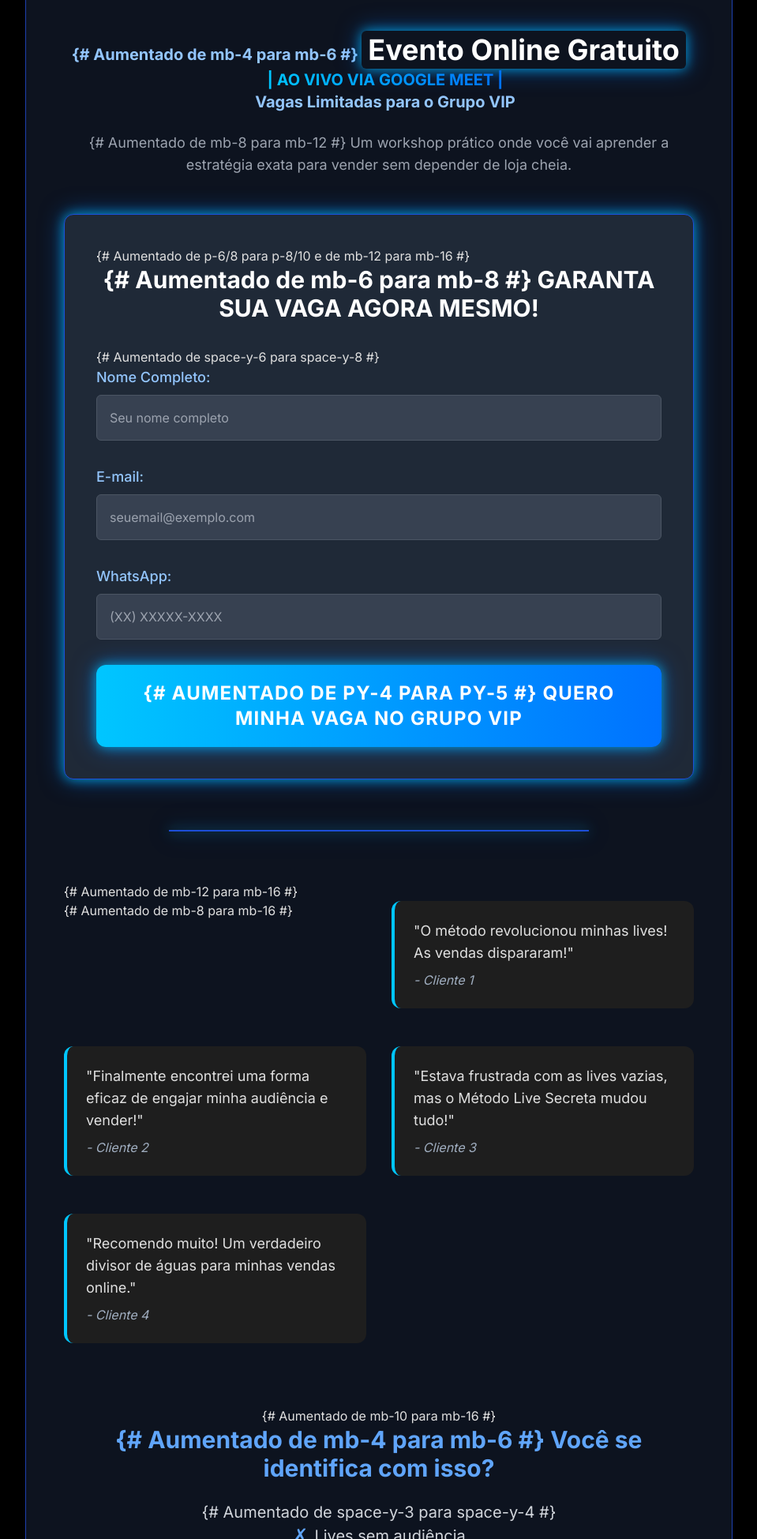
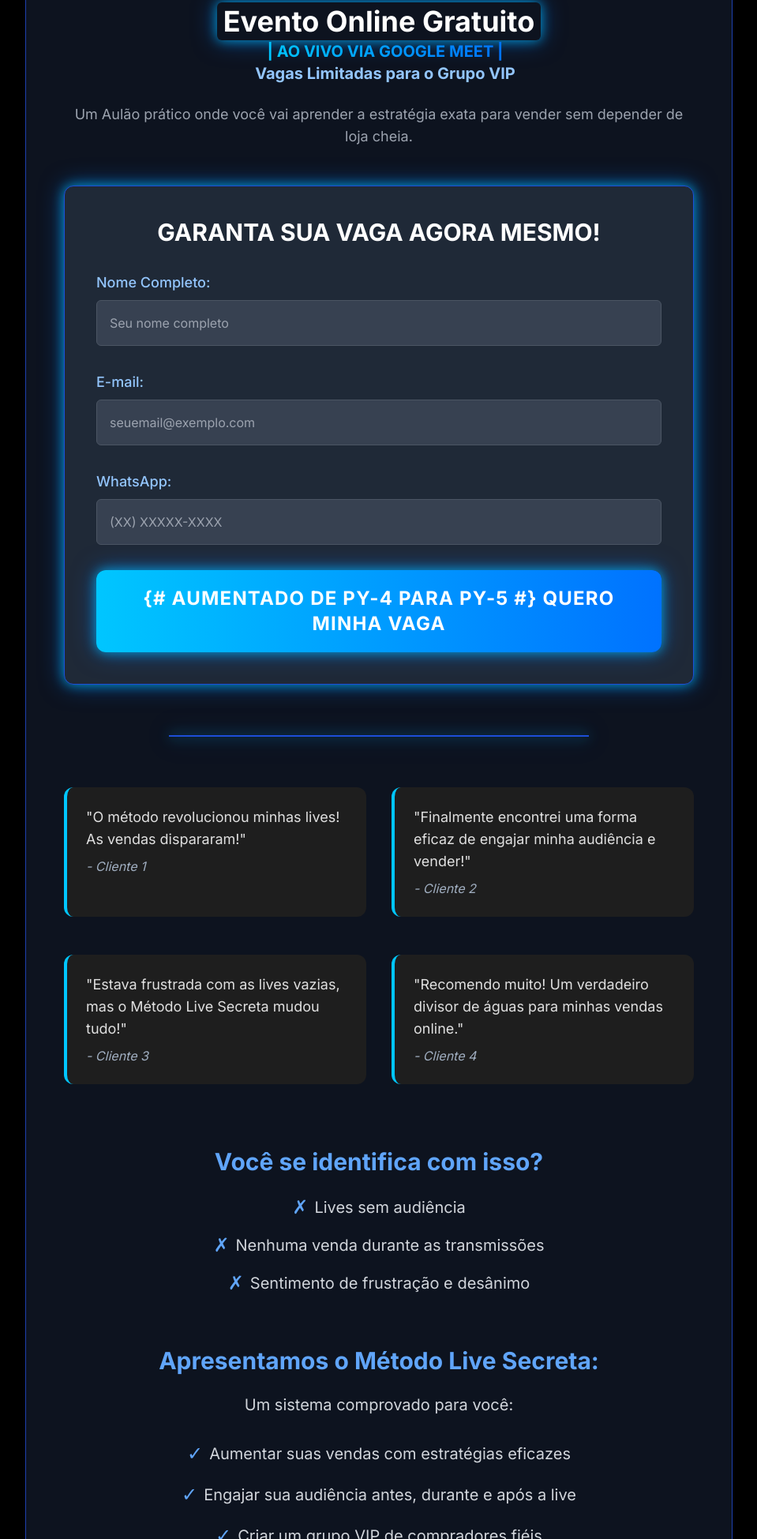
Before and after one commit to Thmidias/metodolivesecreta, a plain HTML site: page index.html in a window 1280 px wide. Shown: the part 851-2800 px from the top of the page at 79% size, without its empty margins (160-1119 px from the left). Drawn offline with nearby package versions, Linux system fonts and the light colour scheme.

Commit message:
Update index.html
Removendo os erros

```diff
--- a/index.html
+++ b/index.html
@@ -67,10 +67,10 @@
 
     <div class="max-w-4xl w-full bg-gray-900 bg-opacity-80 rounded-2xl p-6 sm:p-8 lg:p-12 shadow-lg border border-blue-800 futuristic-glow">
         <h1 class="text-3xl sm:text-4xl lg:text-5xl font-extrabold text-center text-white mb-6 leading-tight">
-            Suas Lives Estão Vazias?
+            Método Live secreta
         </h1>
         <h2 class="text-xl sm:text-2xl lg:text-3xl font-semibold text-center futuristic-gradient bg-clip-text text-transparent mb-8">
-            Descubra o Método Que Transformou Vendas de Lojas Como a Sua!
+            Descubra o como faturar 17 mil em ate 3 horas!
         </h2>
 
         <div class="mb-16"> {# Aumentado de mb-12 para mb-16 #}
@@ -85,22 +85,22 @@
             </p>
         </div>
 
-        <p class="text-lg sm:text-xl text-center text-blue-300 font-bold mb-6"> {# Aumentado de mb-4 para mb-6 #}
+        <p class="text-lg sm:text-xl text-center text-blue-300 font-bold mb-6">
             <span class="text-white text-2xl sm:text-3xl lg:text-4xl futuristic-glow inline-block px-2 py-1 rounded-md">Evento Online Gratuito</span>
             <br class="hidden sm:inline">
             <span class="ml-0 sm:ml-4 futuristic-gradient bg-clip-text text-transparent">| AO VIVO VIA GOOGLE MEET |</span>
             <br class="hidden sm:inline">
             <span class="ml-0 sm:ml-4">Vagas Limitadas para o Grupo VIP</span>
         </p>
-        <p class="text-base sm:text-lg text-center text-gray-400 mb-12"> {# Aumentado de mb-8 para mb-12 #}
-            Um workshop prático onde você vai aprender a estratégia exata para vender sem depender de loja cheia.
+        <p class="text-base sm:text-lg text-center text-gray-400 mb-12">
+            Um Aulão prático onde você vai aprender a estratégia exata para vender sem depender de loja cheia.
         </p>
 
-        <div class="bg-gray-800 p-8 sm:p-10 rounded-xl border border-blue-700 futuristic-glow mb-16"> {# Aumentado de p-6/8 para p-8/10 e de mb-12 para mb-16 #}
-            <h3 class="text-2xl sm:text-3xl font-bold text-white text-center mb-8"> {# Aumentado de mb-6 para mb-8 #}
+        <div class="bg-gray-800 p-8 sm:p-10 rounded-xl border border-blue-700 futuristic-glow mb-16">
+            <h3 class="text-2xl sm:text-3xl font-bold text-white text-center mb-8">
                 GARANTA SUA VAGA AGORA MESMO!
             </h3>
-            <form id="captureForm" class="space-y-8"> {# Aumentado de space-y-6 para space-y-8 #}
+            <form id="captureForm" class="space-y-8">
                 <div>
                     <label for="name" class="block text-lg font-medium text-blue-300 mb-2">Nome Completo:</label>
                     <input type="text" id="name" name="name" required
@@ -122,17 +122,17 @@
 
                 <button type="submit"
                         class="w-full py-5 px-6 rounded-xl futuristic-gradient text-white text-xl sm:text-2xl font-bold uppercase tracking-wider btn-animate futuristic-glow"> {# Aumentado de py-4 para py-5 #}
-                    QUERO MINHA VAGA NO GRUPO VIP
+                    QUERO MINHA VAGA
                 </button>
             </form>
-            <p id="messageBox" class="mt-6 text-center text-green-400 hidden"> {# Aumentado de mt-4 para mt-6 #}
+            <p id="messageBox" class="mt-6 text-center text-green-400 hidden">
                 Cadastro realizado com sucesso! Você será redirecionada para o grupo do WhatsApp.
             </p>
         </div>
 
-        <hr class="border-t-2 border-blue-700 w-2/3 mx-auto mb-16 futuristic-glow"> {# Aumentado de mb-12 para mb-16 #}
+        <hr class="border-t-2 border-blue-700 w-2/3 mx-auto mb-16 futuristic-glow">
 
-        <div class="mb-16 grid grid-cols-1 md:grid-cols-2 gap-8"> {# Aumentado de mb-8 para mb-16 #}
+        <div class="mb-16 grid grid-cols-1 md:grid-cols-2 gap-8">
             <div class="depoimento-box">
                 <p class="text-lg">"O método revolucionou minhas lives! As vendas dispararam!"</p>
                 <p class="depoimento-autor mt-2">- Cliente 1</p>
@@ -151,25 +151,25 @@
             </div>
         </div>
 
-        <div class="mb-16 text-center"> {# Aumentado de mb-10 para mb-16 #}
-            <h3 class="text-2xl sm:text-3xl font-bold text-blue-400 mb-6"> {# Aumentado de mb-4 para mb-6 #}
+        <div class="mb-16 text-center">
+            <h3 class="text-2xl sm:text-3xl font-bold text-blue-400 mb-6">
                 Você se identifica com isso?
             </h3>
-            <ul class="list-none space-y-4 text-lg sm:text-xl text-gray-300 leading-relaxed mb-6"> {# Aumentado de space-y-3 para space-y-4 #}
+            <ul class="list-none space-y-4 text-lg sm:text-xl text-gray-300 leading-relaxed mb-6">
                 <li class="flex items-center justify-center"><span class="text-blue-400 text-2xl mr-2">✗</span> Lives sem audiência</li>
                 <li class="flex items-center justify-center"><span class="text-blue-400 text-2xl mr-2">✗</span> Nenhuma venda durante as transmissões</li>
                 <li class="flex items-center justify-center"><span class="text-blue-400 text-2xl mr-2">✗</span> Sentimento de frustração e desânimo</li>
             </ul>
         </div>
 
-        <div class="mb-16 text-center"> {# Aumentado de mb-10 para mb-16 #}
-            <h3 class="text-2xl sm:text-3xl font-bold text-blue-400 mb-6"> {# Aumentado de mb-4 para mb-6 #}
+        <div class="mb-16 text-center">
+            <h3 class="text-2xl sm:text-3xl font-bold text-blue-400 mb-6">
                 Apresentamos o Método Live Secreta:
             </h3>
-            <p class="text-lg sm:text-xl text-gray-300 leading-relaxed mb-8"> {# Aumentado de mb-6 para mb-8 #}
+            <p class="text-lg sm:text-xl text-gray-300 leading-relaxed mb-8">
                 Um sistema comprovado para você:
             </p>
-            <ul class="list-none space-y-5 text-lg sm:text-xl text-gray-300 leading-relaxed"> {# Aumentado de space-y-4 para space-y-5 #}
+            <ul class="list-none space-y-5 text-lg sm:text-xl text-gray-300 leading-relaxed">
                 <li class="flex items-center justify-center"><span class="text-blue-400 text-2xl mr-2">✓</span> Aumentar suas vendas com estratégias eficazes</li>
                 <li class="flex items-center justify-center"><span class="text-blue-400 text-2xl mr-2">✓</span> Engajar sua audiência antes, durante e após a live</li>
                 <li class="flex items-center justify-center"><span class="text-blue-400 text-2xl mr-2">✓</span> Criar um grupo VIP de compradores fiéis</li>
```
